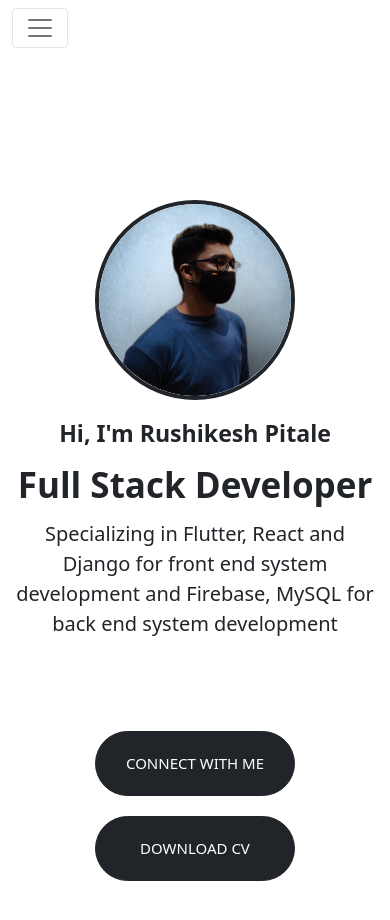
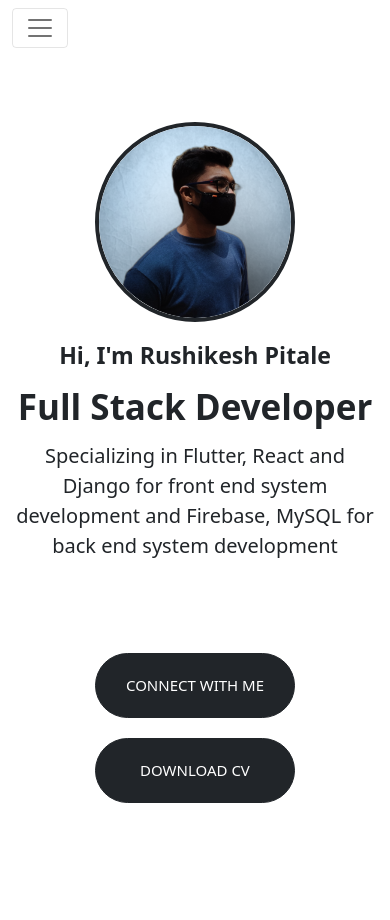
Before and after one commit to pitalerushikesh/portfolio, a React (Create React App) app: page / in a window 390 px wide. Shown: the top 920 px of the page. Built offline with nearby package versions, Linux system fonts and the light colour scheme; no server answers.

Commit message:
changes (margin)

```diff
--- a/src/Pages/Home.js
+++ b/src/Pages/Home.js
@@ -54,7 +54,7 @@
   return (
     <Base>
       <div id="home"></div>
-      <div className="my-5 py-5">
+      <div className="my-5 main-home py-5">
         <section>
           <div className="container text-center mt-5">
             <LazyLoadImage
--- a/src/Pages/css/Home.css
+++ b/src/Pages/css/Home.css
@@ -102,6 +102,10 @@
         font-size: 35px;
     }
 
+    .main-home{
+        margin-top: -30px !important;
+    }
+
     .home-subpart{
         font-weight: 500;
         font-size: 20px;
--- a/src/index.css
+++ b/src/index.css
@@ -2,7 +2,6 @@
   min-height: 100%;  /* Fallback for browsers do NOT support vh unit */
   min-height: 100vh; /* These two lines are counted as one :-)       */
   margin-left: -70px !important;
-
   display: flex;
   align-items: center;
 }
@@ -13,7 +12,7 @@
   .vertical-center {
     min-height: 100%;  /* Fallback for browsers do NOT support vh unit */
     min-height: 100vh; /* These two lines are counted as one :-)       */
-  margin-left: -40px !important;
+    margin-left: -40px !important;
     display: flex;
     align-items: center;
   }
```
